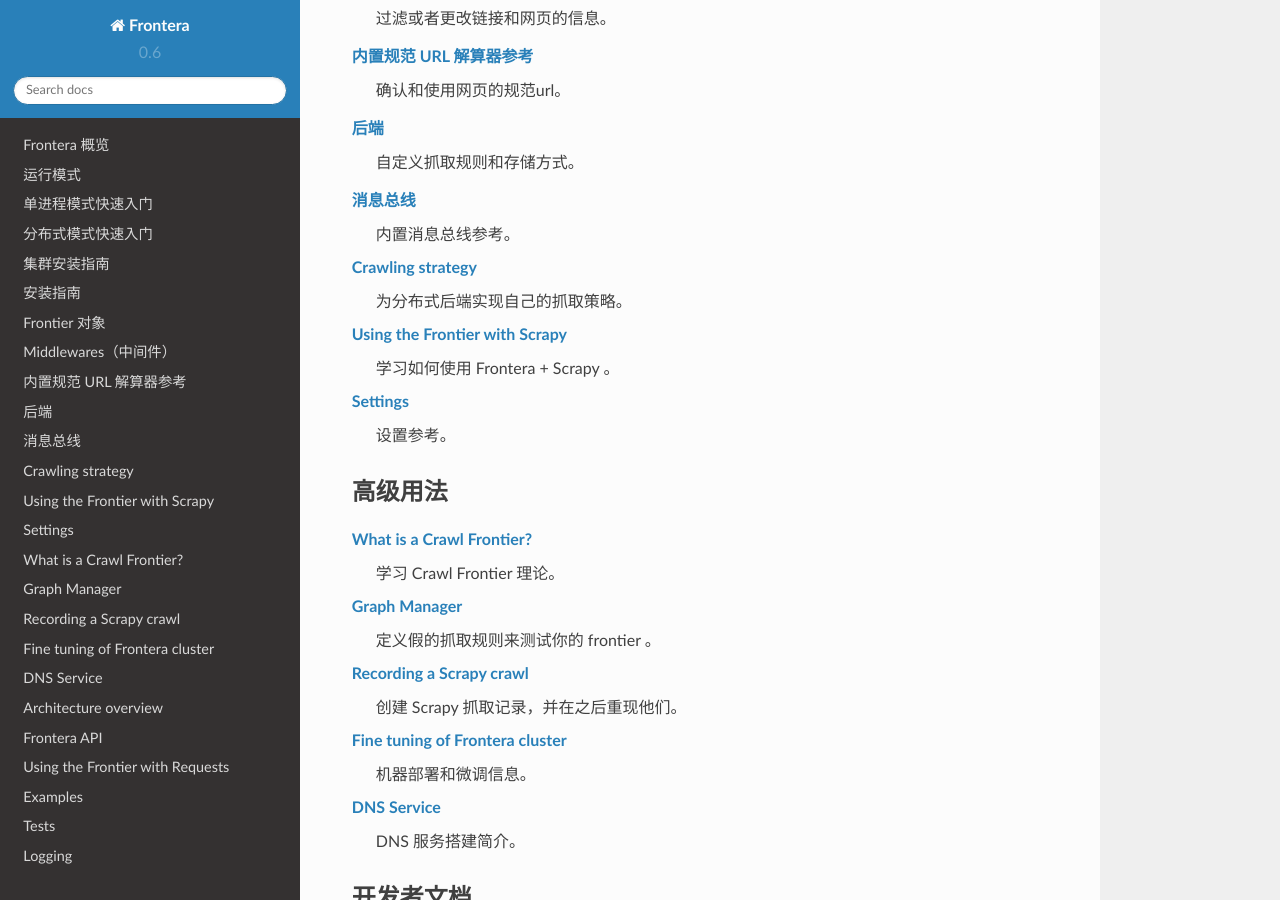
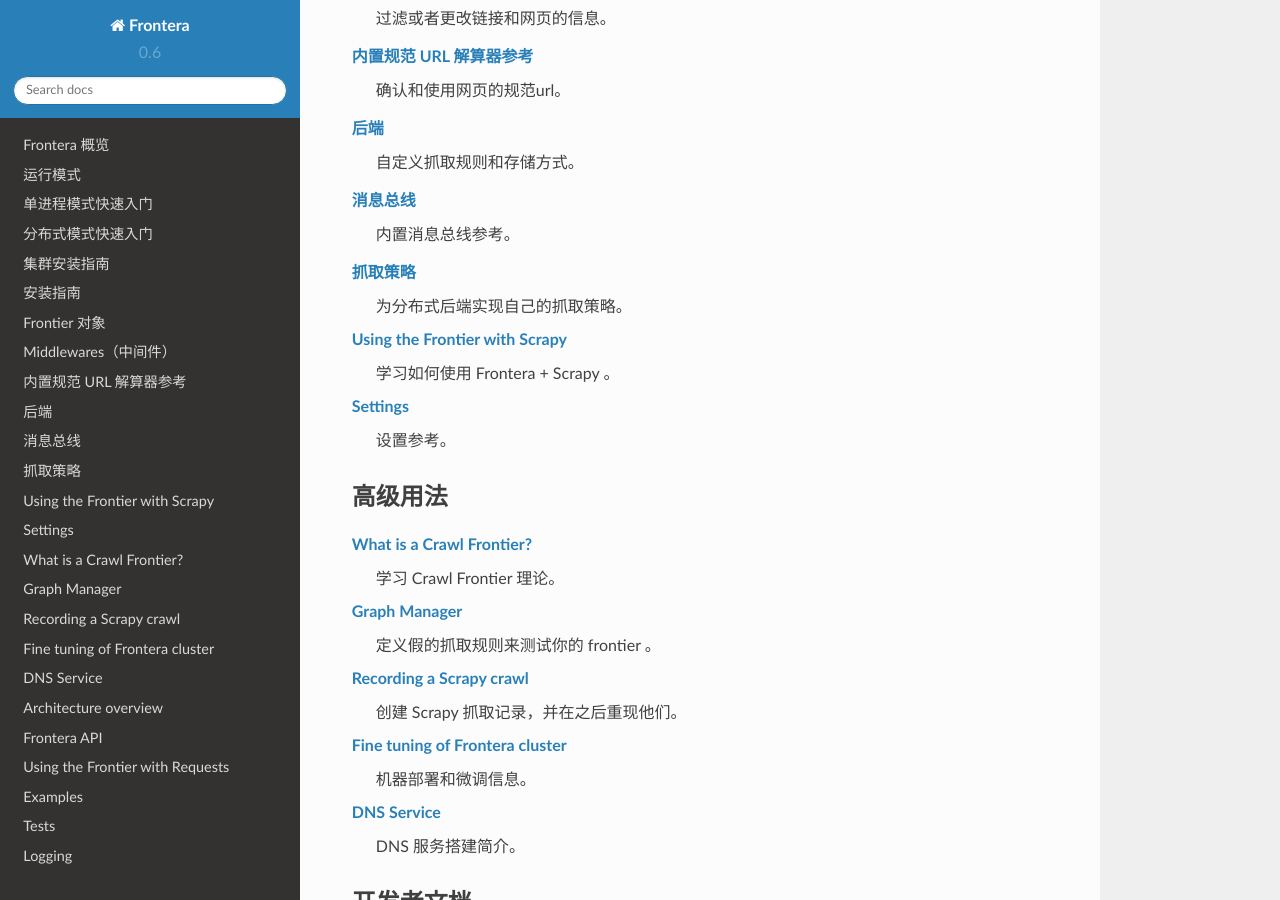
Before and after one commit to xsren/frontera-docs-zh_CN, a Sphinx documentation site: the page built from docs/source/index.rst, in a window 1280 px wide and 900 px high, scrolled down 1215 px. Built offline with Sphinx 7.4.7 and the Read the Docs theme 2.0.0, drawn with Linux system fonts in a browser that asks for light colours; some of the changed lines change nothing that is shown.

Commit message:
finish own_crawling_strategy.rst

```diff
--- a/docs/source/topics/own_crawling_strategy.rst
+++ b/docs/source/topics/own_crawling_strategy.rst
@@ -1,9 +1,10 @@
 =================
-Crawling strategy
+抓取策略
 =================
 
-Use ``cluster`` example and ``frontera.worker.strategies.bfs`` module for reference. In general, you need to write a
-crawling strategy class by subclassing:
+使用 ``cluster`` 例子和 ``frontera.worker.strategies.bfs`` 模型进行参考。
+Use ``cluster`` example and ``frontera.worker.strategies.bfs`` module for reference. 一般来说，你需要写一个
+抓取策略子类，参照:
 
 .. autoclass:: frontera.worker.strategies.BaseCrawlingStrategy
 
@@ -17,9 +18,6 @@
     .. automethod:: frontera.worker.strategies.BaseCrawlingStrategy.close
 
 
-The class can be put in any module and passed to :term:`strategy worker` using command line option or
-:setting:`CRAWLING_STRATEGY` setting on startup.
+该类可以放在任何模块中，并在启动时使用命令行选项或 :setting:`CRAWLING_STRATEGY` 设置传递给 :term:`strategy worker`。
 
-The strategy class instantiated in strategy worker, and can use it's own storage or any other kind of resources. All
-items from :term:`spider log` will be passed through these methods. Scores returned doesn't have to be the same as in
-method arguments. Periodically ``finished()`` method is called to check if crawling goal is achieved.
+这个策略类在 strategy worker 中实例化，可以使用自己的存储或任何其他类型的资源。所有来着 :term:`spider log` 的都会传给这些方法。返回的分数不一定与方法参数相同。``finished()`` 方法会被周期性的调用来检测抓取目标是否达到了。
```
